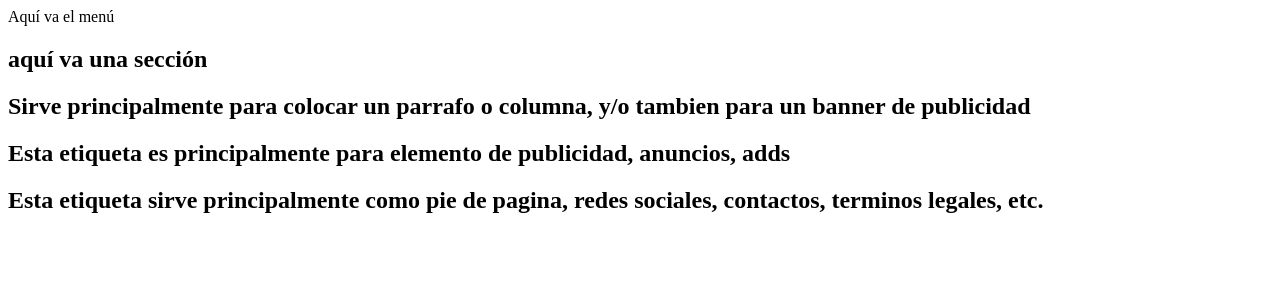
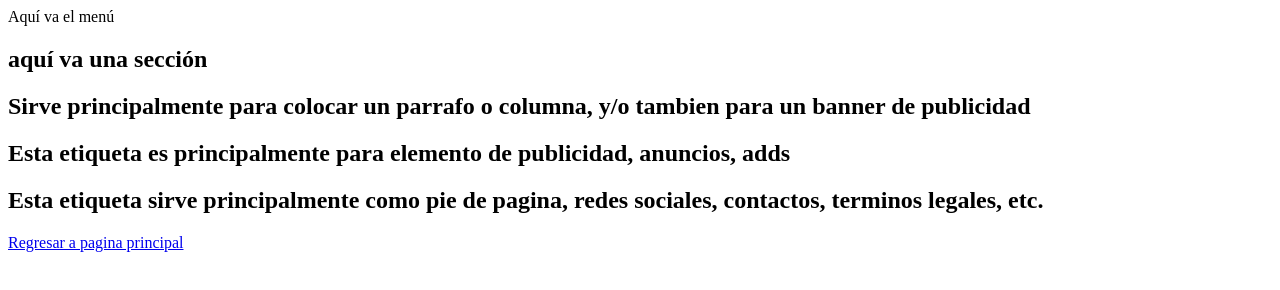
Before and after one commit to DelaCruzEscalanteDaniel/4IV8_Apppat_Appmat_DelaCruz, a plain HTML site: page carpeta/inicio.html in a window 1280 px wide. Drawn offline with Linux system fonts and the light colour scheme.

Commit message:
Ingrese links de pagina a pagina

```diff
--- a/carpeta/inicio.html
+++ b/carpeta/inicio.html
@@ -26,6 +26,7 @@
         <div class="container-footer">
             <footer>
                 <h2>Esta etiqueta sirve principalmente como pie de pagina, redes sociales, contactos, terminos legales, etc.</h2>
+                <a href="../index.html">Regresar a pagina principal</a>
             </footer>
         </div>
     </div>
```
Also changed, not shown: index.html (+1 -0 lines).
